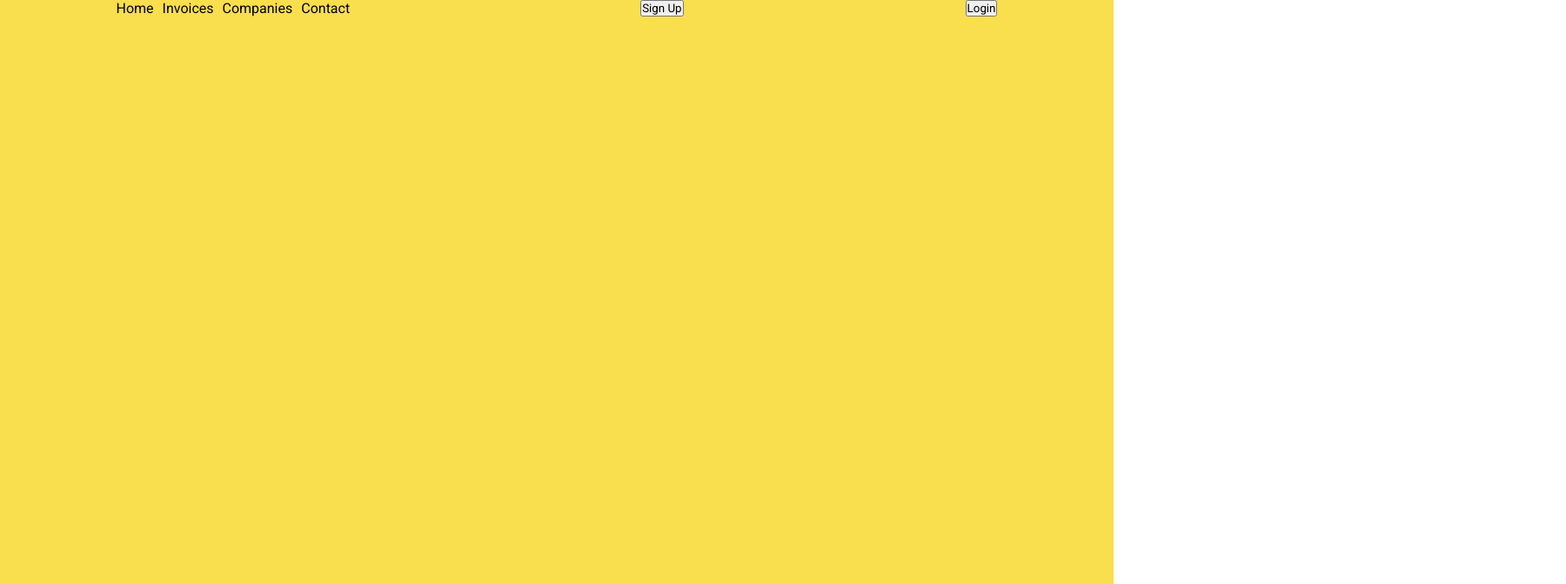
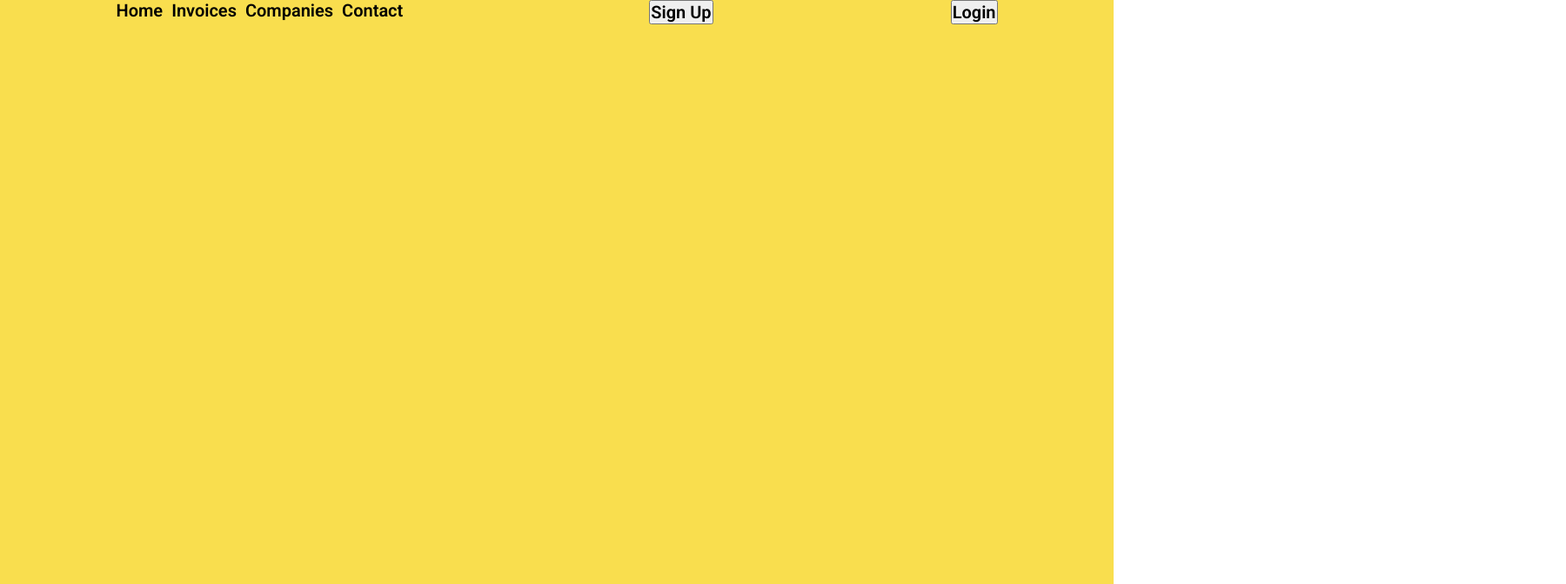
Before and after one commit to mohabgad8/COGIP-Project, an Angular app in the folder frontend/: page / in a window 1280 px wide. Shown: the top 672 px of the page at 87% size, 1800 px wide, since content can reach past the window. Built offline with nearby package versions, Linux system fonts and the light colour scheme.

Commit message:
font added

```diff
--- a/frontend/src/styles.css
+++ b/frontend/src/styles.css
@@ -3,6 +3,8 @@
 * {
   margin: 0;
   padding: 0;
+  font-size: 20px;
+  font-weight: 600;
   box-sizing: border-box;
   font-family: "Roboto", serif;
   font-optical-sizing: auto;
```
